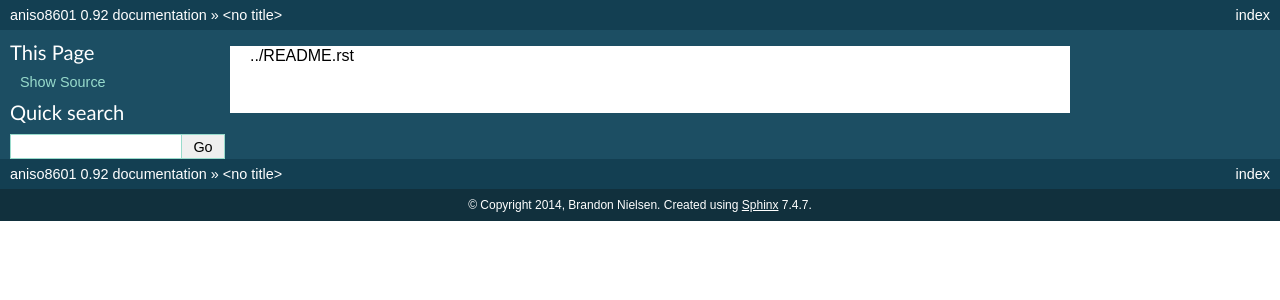
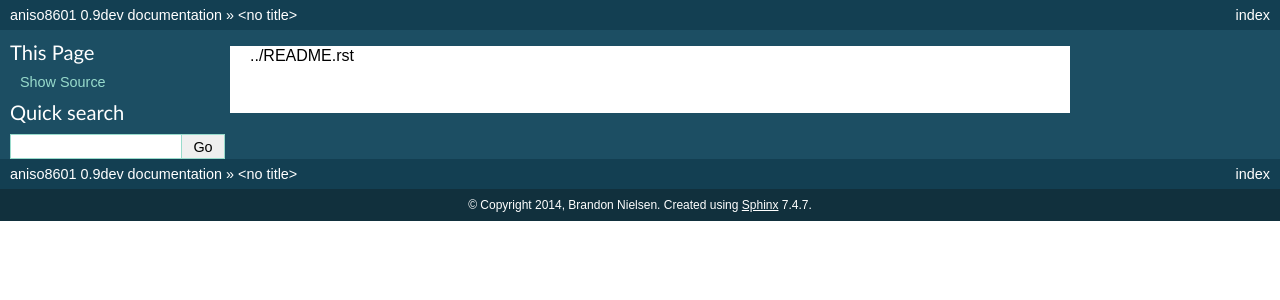
Before and after one commit to sloanlance/aniso8601, a Sphinx documentation site: the page built from docs/index.rst, in a window 1280 px wide. Shown: the top 300 px of the page. Built offline with Sphinx 7.4.7, drawn with Linux system fonts in a browser that asks for light colours.

Commit message:
Start work on 0.93.

```diff
--- a/docs/conf.py
+++ b/docs/conf.py
@@ -48,9 +48,9 @@ copyright = u'2014, Brandon Nielsen'
 # built documents.
 #
 # The short X.Y version.
-version = '0.92'
+version = '0.93dev'
 # The full version, including alpha/beta/rc tags.
-release = '0.92'
+release = '0.9dev'
 
 # The language for content autogenerated by Sphinx. Refer to documentation
 # for a list of supported languages.
--- a/setup.py
+++ b/setup.py
@@ -9,7 +9,7 @@ readme.close()
 
 setup(
     name='aniso8601',
-    version='0.92',
+    version='0.93dev',
     description='A library for parsing ISO 8601 strings.',
     long_description=README_TEXT,
     author='Brandon Nielsen',
```
Also changed, not shown: 1 other file.
